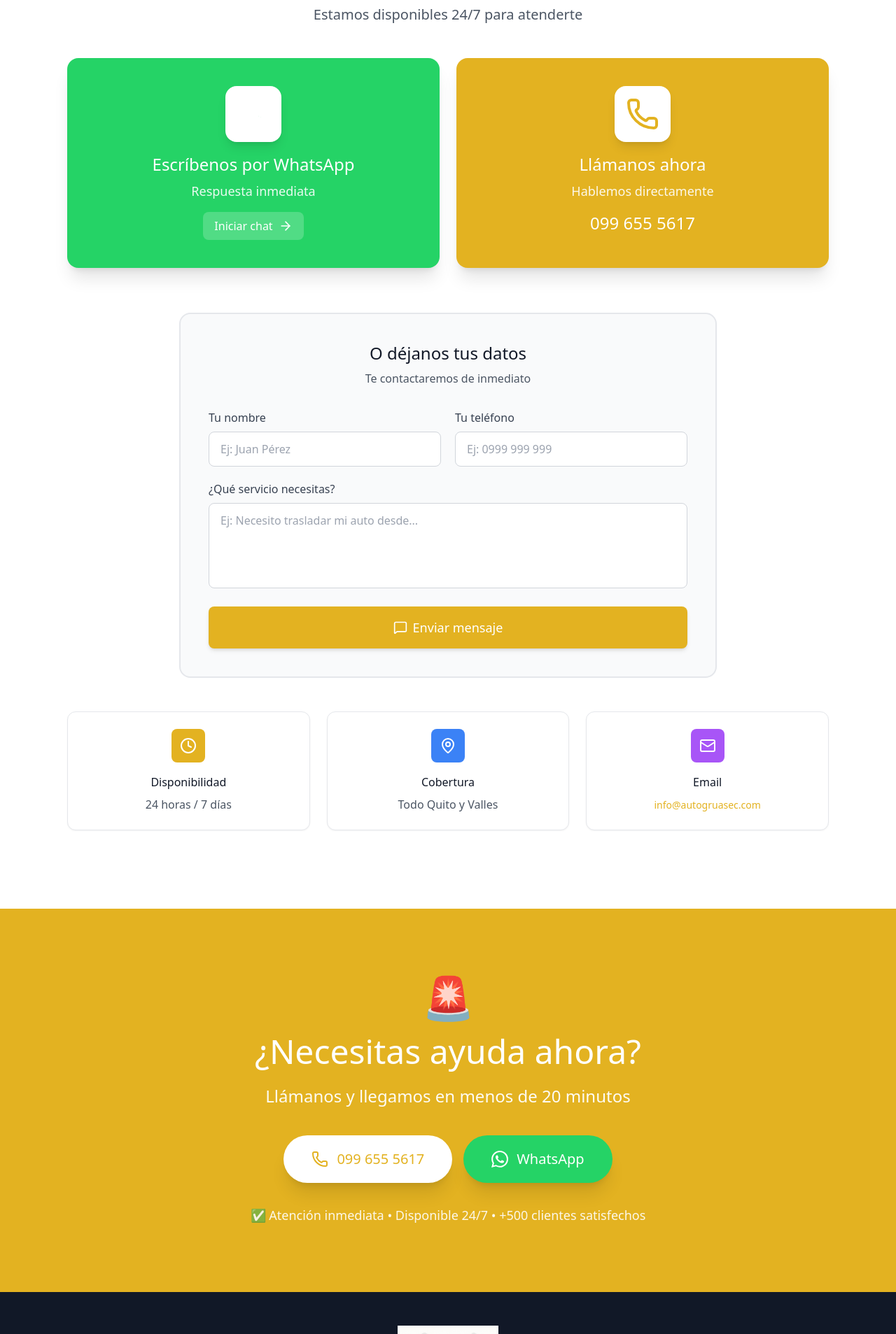
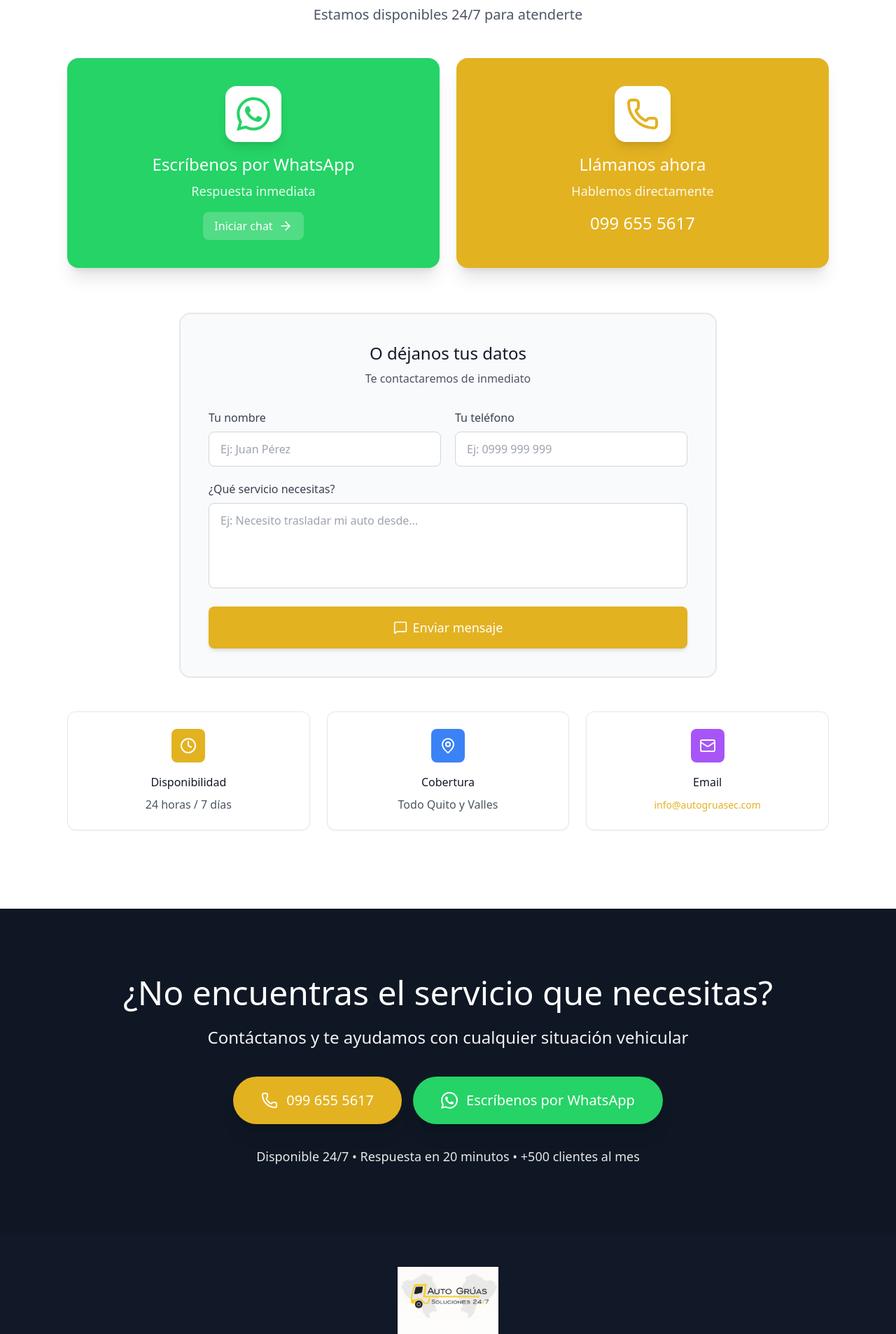
Before and after one commit to osccarJR/autogruas-web, a React (Vite) app: page / in a window 1280 px wide. Shown: the part 6840-8747 px from the top of the page at 70% size. Built offline with nearby package versions, Linux system fonts and the light colour scheme.

Commit message:
arreglado whatsapp images

```diff
--- a/src/components/ContactSection.jsx
+++ b/src/components/ContactSection.jsx
@@ -51,8 +51,15 @@ export default function ContactSection() {
           >
             <div className="flex flex-col items-center text-center gap-4">
               <div className="w-20 h-20 bg-white rounded-2xl flex items-center justify-center shadow-lg group-hover:scale-110 transition-transform">
-                <svg viewBox="0 0 24 24" className="w-12 h-12" fill="#25D366">
-                  <path d="M17.472 14.382c-.297-.149-1.758-.867-2.03-.967 ..."/>
+                <svg
+                  viewBox="0 0 24 24"
+                  className="w-12 h-12"
+                  xmlns="http://www.w3.org/2000/svg"
+                >
+                  <path
+                    style={{ fill: "#25D366" }}
+                    d="M17.472 14.382c-.297-.149-1.758-.867-2.03-.967-.273-.099-.471-.148-.67.15-.197.297-.767.966-.94 1.164-.173.199-.347.223-.644.075-.297-.15-1.255-.463-2.39-1.475-.883-.788-1.48-1.761-1.653-2.059-.173-.297-.018-.458.13-.606.134-.133.298-.347.446-.52.149-.174.198-.298.298-.497.099-.198.05-.371-.025-.52-.075-.149-.669-1.612-.916-2.207-.242-.579-.487-.5-.669-.51-.173-.008-.371-.01-.57-.01-.198 0-.52.074-.792.372-.272.297-1.04 1.016-1.04 2.479 0 1.462 1.065 2.875 1.213 3.074.149.198 2.096 3.2 5.077 4.487.709.306 1.262.489 1.694.625.712.227 1.36.195 1.871.118.571-.085 1.758-.719 2.006-1.413.248-.694.248-1.289.173-1.413-.074-.124-.272-.198-.57-.347m-5.421 7.403h-.004a9.87 9.87 0 01-5.031-1.378l-.361-.214-3.741.982.998-3.648-.235-.374a9.86 9.86 0 01-1.51-5.26c.001-5.45 4.436-9.884 9.888-9.884 2.64 0 5.122 1.03 6.988 2.898a9.825 9.825 0 012.893 6.994c-.003 5.45-4.437 9.884-9.885 9.884m8.413-18.297A11.815 11.815 0 0012.05 0C5.495 0 .16 5.335.157 11.892c0 2.096.547 4.142 1.588 5.945L.057 24l6.305-1.654a11.882 11.882 0 005.683 1.448h.005c6.554 0 11.89-5.335 11.893-11.893a11.821 11.821 0 00-3.48-8.413Z"
+                  />
                 </svg>
               </div>
 
--- a/src/components/FinalCTA.jsx
+++ b/src/components/FinalCTA.jsx
@@ -2,27 +2,21 @@ import { Phone } from "lucide-react";
 
 export default function FinalCTA() {
   return (
-    <section className="py-20 sm:py-24 bg-[#E3B221]">
+    <section className="py-20 sm:py-24 bg-[#0F1724]">
       <div className="max-w-5xl mx-auto px-4 sm:px-6 lg:px-8 text-center">
-
-        <div className="mb-6">
-          <span className="text-6xl">🚨</span>
-        </div>
-
         <h2 className="text-white mb-6 text-3xl sm:text-4xl lg:text-5xl">
-          ¿Necesitas ayuda ahora?
+          ¿No encuentras el servicio que necesitas?
         </h2>
 
         <p className="text-white/95 text-xl sm:text-2xl mb-10">
-          Llámanos y llegamos en menos de 20 minutos
+          Contáctanos y te ayudamos con cualquier situación vehicular
         </p>
 
         <div className="flex flex-col sm:flex-row items-center justify-center gap-4 mb-8">
-
           {/* Botón Llamar */}
           <a
             href="tel:+593996555617"
-            className="w-full sm:w-auto flex items-center justify-center gap-3 bg-white text-[#E3B221] px-10 py-5 rounded-full hover:bg-gray-100 transition-all shadow-xl text-xl"
+            className="w-full sm:w-auto flex items-center justify-center gap-3 bg-[#E3B221] text-white px-10 py-5 rounded-full hover:bg-[#d4a51f] transition-all shadow-xl text-xl"
             aria-label="Llamar a Auto Grúas EC"
           >
             <Phone className="w-6 h-6" />
@@ -36,15 +30,22 @@ export default function FinalCTA() {
             rel="noopener noreferrer"
             className="w-full sm:w-auto flex items-center justify-center gap-3 bg-[#25D366] hover:bg-[#20bd5a] text-white px-10 py-5 rounded-full transition-all shadow-xl text-xl"
           >
-            <svg viewBox="0 0 24 24" className="w-6 h-6" fill="currentColor">
-              <path d="M17.472 14.382c-.297-.149-1.758-.867-2.03-.967-.273-.099-.471-.148-.67.15-.197.297-.767.966-.94 1.164-.173.199-.347.223-.644.075-.297-.15-1.255-.463-2.39-1.475-.883-.788-1.48-1.761-1.653-2.059-.173-.297-.018-.458.13-.606.134-.133.298-.347.446-.52.149-.174.198-.298.298-.497.099-.198.05-.371-.025-.52-.075-.149-.669-1.612-.916-2.207-.242-.579-.487-.5-.669-.51-.173-.008-.371-.01-.57-.01-.198 0-.52.074-.792.372-.272.297-1.04 1.016-1.04 2.479 0 1.462 1.065 2.875 1.213 3.074.149.198 2.096 3.2 5.077 4.487.709.306 1.262.489 1.694.625.712.227 1.36.195 1.871.118.571-.085 1.758-.719 2.006-1.413.248-.694.248-1.289.173-1.413-.074-.124-.272-.198-.57-.347m-5.421 7.403h-.004a9.87 9.87 0 01-5.031-1.378l-.361-.214-3.741.982.998-3.648-.235-.374a9.86 9.86 0 01-1.51-5.26c.001-5.45 4.436-9.884 9.888-9.884 2.64 0 5.122 1.03 6.988 2.898a9.825 9.825 0 012.893 6.994c-.003 5.45-4.437 9.884-9.885 9.884m8.413-18.297A11.815 11.815 0 0012.05 0C5.495 0 .16 5.335.157 11.892c0 2.096.547 4.142 1.588 5.945L.057 24l6.305-1.654a11.882 11.882 0 005.683 1.448h.005c6.554 0 11.89-5.335 11.893-11.893a11.821 11.821 0 00-3.48-8.413Z"/>
+            <svg
+              viewBox="0 0 24 24"
+              className="w-6 h-6"
+              xmlns="http://www.w3.org/2000/svg"
+            >
+              <path
+                style={{ fill: "#ffffff" }}
+                d="M17.472 14.382c-.297-.149-1.758-.867-2.03-.967-.273-.099-.471-.148-.67.15-.197.297-.767.966-.94 1.164-.173.199-.347.223-.644.075-.297-.15-1.255-.463-2.39-1.475-.883-.788-1.48-1.761-1.653-2.059-.173-.297-.018-.458.13-.606.134-.133.298-.347.446-.52.149-.174.198-.298.298-.497.099-.198.05-.371-.025-.52-.075-.149-.669-1.612-.916-2.207-.242-.579-.487-.5-.669-.51-.173-.008-.371-.01-.57-.01-.198 0-.52.074-.792.372-.272.297-1.04 1.016-1.04 2.479 0 1.462 1.065 2.875 1.213 3.074.149.198 2.096 3.2 5.077 4.487.709.306 1.262.489 1.694.625.712.227 1.36.195 1.871.118.571-.085 1.758-.719 2.006-1.413.248-.694.248-1.289.173-1.413-.074-.124-.272-.198-.57-.347m-5.421 7.403h-.004a9.87 9.87 0 01-5.031-1.378l-.361-.214-3.741.982.998-3.648-.235-.374a9.86 9.86 0 01-1.51-5.26c.001-5.45 4.436-9.884 9.888-9.884 2.64 0 5.122 1.03 6.988 2.898a9.825 9.825 0 012.893 6.994c-.003 5.45-4.437 9.884-9.885 9.884m8.413-18.297A11.815 11.815 0 0012.05 0C5.495 0 .16 5.335.157 11.892c0 2.096.547 4.142 1.588 5.945L.057 24l6.305-1.654a11.882 11.882 0 005.683 1.448h.005c6.554 0 11.89-5.335 11.893-11.893a11.821 11.821 0 00-3.48-8.413Z"
+              />
             </svg>
-            <span>WhatsApp</span>
+            <span>Escríbenos por WhatsApp</span>
           </a>
         </div>
 
         <p className="text-white/90 text-lg">
-          ✅ Atención inmediata • Disponible 24/7 • +500 clientes satisfechos
+          Disponible 24/7 • Respuesta en 20 minutos • +500 clientes al mes
         </p>
       </div>
     </section>
```
